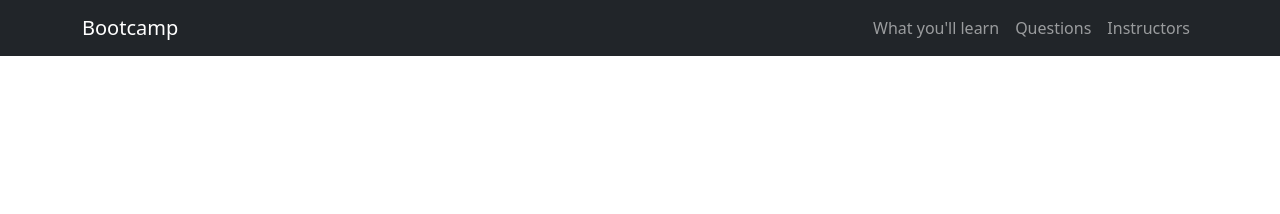
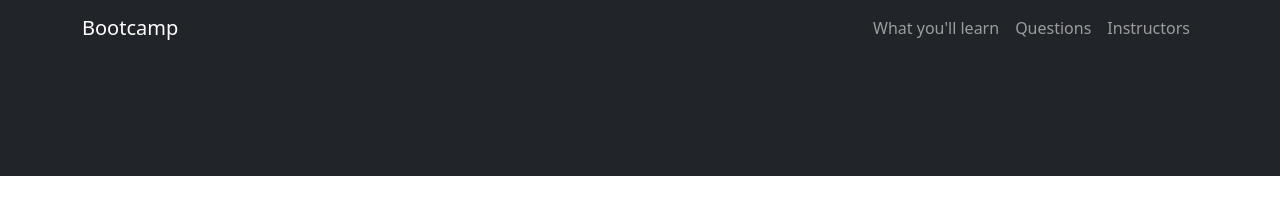
Before and after one commit to Diana-Kieru/Bootcamp, a plain HTML site: page index.html in a window 1280 px wide. Drawn offline with nearby package versions, Linux system fonts and the light colour scheme.

Commit message:
Added a second section

```diff
--- a/index.html
+++ b/index.html
@@ -9,6 +9,7 @@
     <title>Frontend Bootcamp</title>
 </head>
 <body>
+    <!-- nav bar -->
     <nav class="navbar navbar-expand-lg bg-dark navbar-dark">
         <div class="container">
             <a href="#" class="navbar-brand">Bootcamp</a>
@@ -23,7 +24,6 @@
             <span class="navbar-toggler-icon">
             </span>
             </button>
-
             <div class="collapse navbar-collapse" id="navmenu">
                 <ul class="navbar-nav ms-auto">
                     <li class="nav-item">
@@ -38,10 +38,17 @@
                 </ul>
             </div>
         </div>
-
     </nav>
-
-
+    <!-- showcase -->
+    <section class="bg-dark text-light p-5 text-center">
+        <div class="container">
+            <div>
+                <div>
+                    <img src="" alt="">
+                </div>
+            </div>
+        </div>
+    </section>
 
 
 </body>
```
Also changed, not shown: Img/bts.jpeg (added), Img/camp.jpeg (added), Img/logo.jpeg (added).
